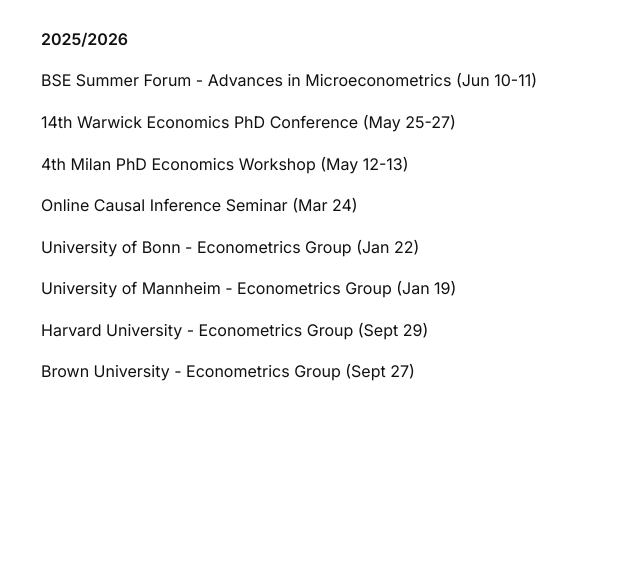
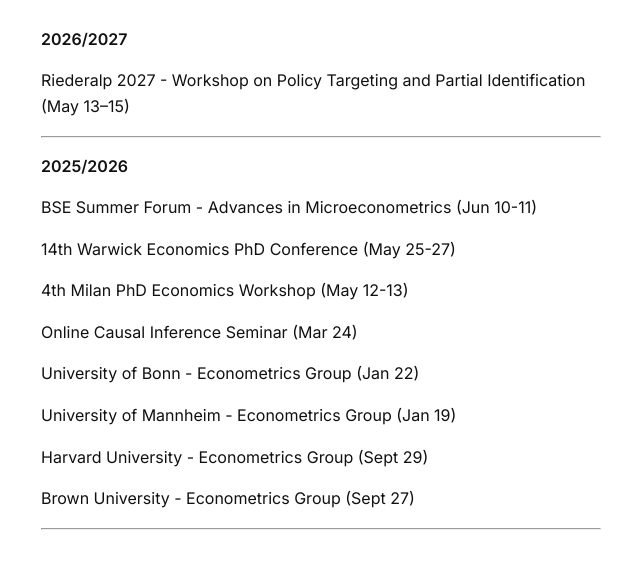
Before and after one commit to giacomopocher/giacomopocher.github.io, a plain HTML site: page Talks/index.html in a window 1280 px wide. Shown: the part 87-656 px from the top of the page, without its empty margins (319-959 px from the left). Drawn offline with Linux system fonts and the light colour scheme.

Commit message:
Update index.html

```diff
--- a/Talks/index.html
+++ b/Talks/index.html
@@ -16,6 +16,10 @@
         </nav>
 
         <section>
+            <p><b>2026/2027</b> <p>
+              <p>Riederalp 2027 - Workshop on Policy Targeting and Partial Identification (May 13–15)</p>
+            <hr>
+
             <p><b>2025/2026</b> <p>
               <p>BSE Summer Forum - Advances in Microeconometrics (Jun 10-11)</p>
               <p>14th Warwick Economics PhD Conference (May 25-27)</p>
@@ -25,6 +29,7 @@
               <p>University of Mannheim - Econometrics Group (Jan 19)</p>
               <p>Harvard University - Econometrics Group (Sept 29)</p>
               <p>Brown University - Econometrics Group (Sept 27)</p>
+            <hr>
         </section>
     </div>
 </body>
```
